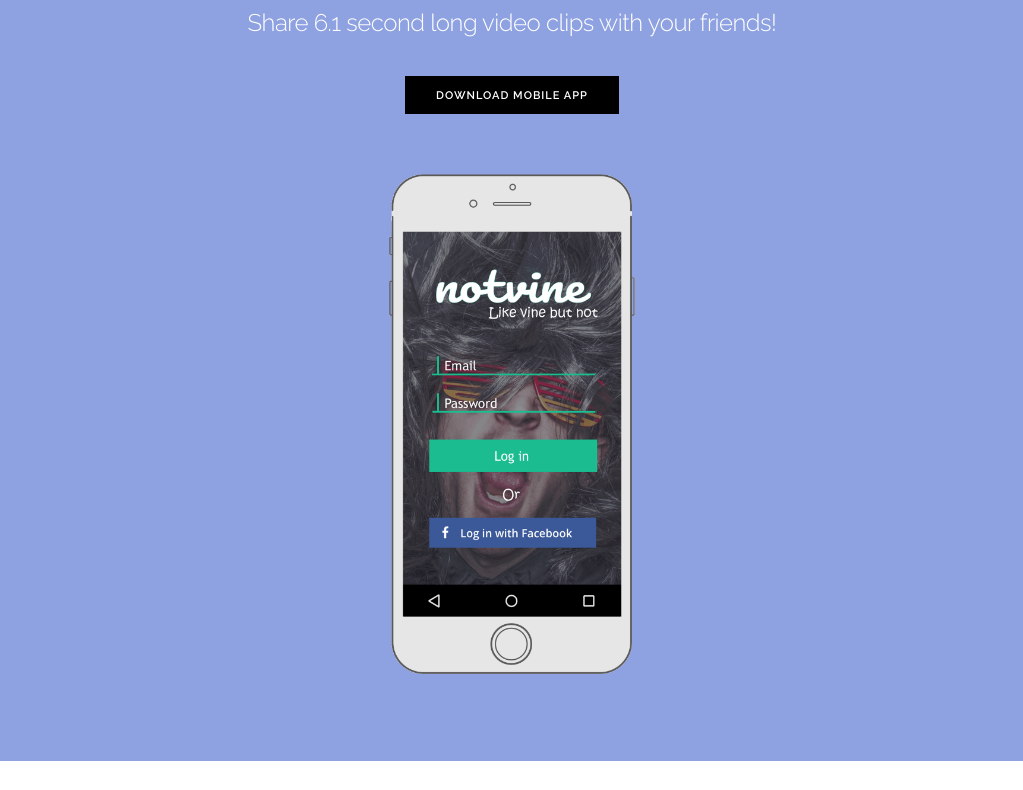
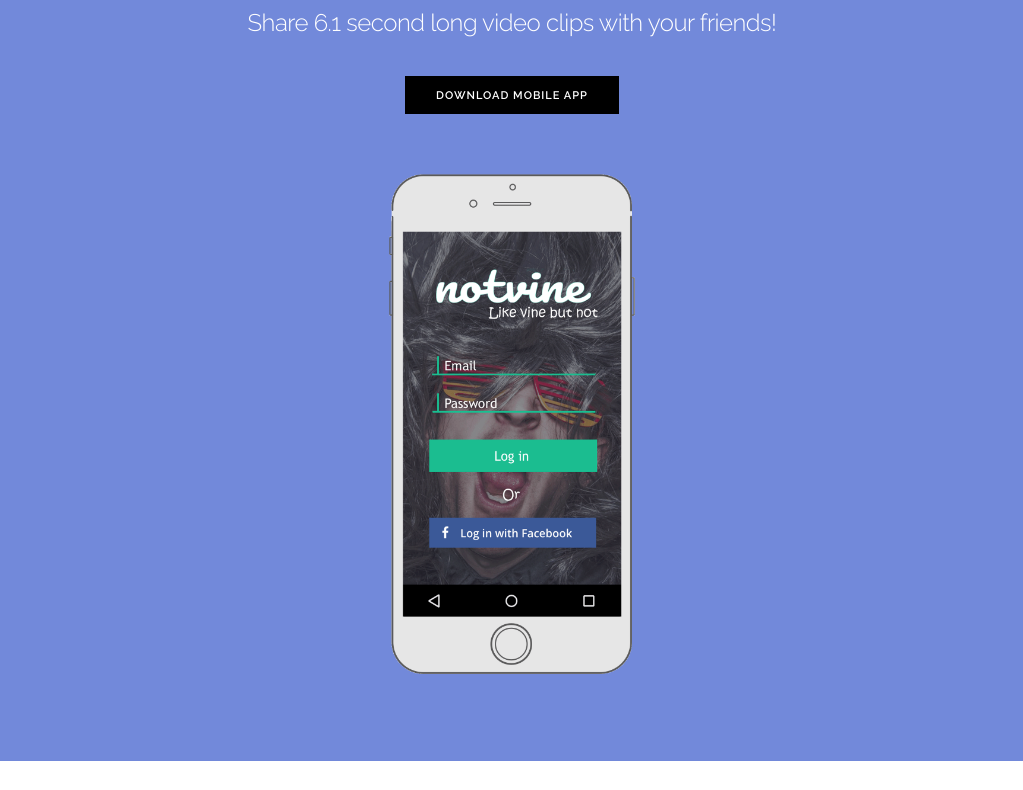
Before and after one commit to blue-eyes-dragon/DTC, a plain HTML site: page index.html in a window 1280 px wide. Shown: the part 446-1236 px from the top of the page, without its empty margins (128-1151 px from the left). Drawn offline with nearby package versions, Linux system fonts and the light colour scheme.

Commit message:
Update style.css

```diff
--- a/style.css
+++ b/style.css
@@ -1,5 +1,5 @@
 body {
-    background-color:#8EA1E1;
+    background-color:#7289DA;
     color:#fff;
 }
 
```
